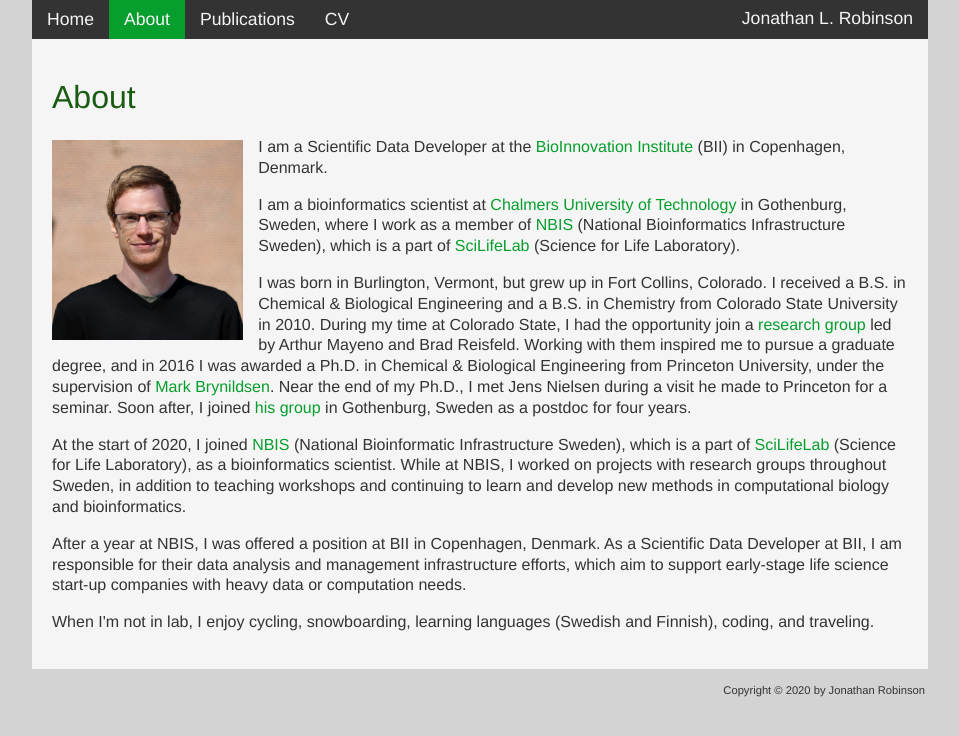
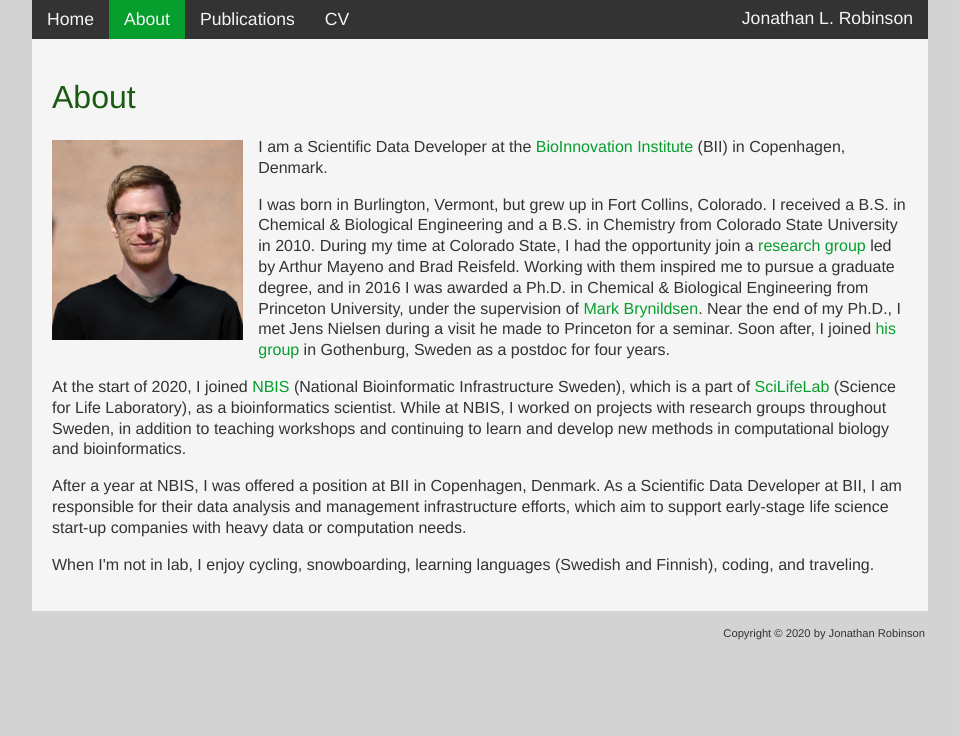
Before and after one commit to JonathanRob/JonathanRob.github.io, a Jekyll site: the page built from about.html, in a window 1280 px wide. Shown: the top 736 px of the page, without its empty margins (160-1119 px from the left). Built offline with Jekyll 4.4.1, drawn with Linux system fonts in a browser that asks for light colours.

Commit message:
fix: remove old text from About section

```diff
--- a/about.html
+++ b/about.html
@@ -12,8 +12,6 @@ title: about
 
         <p>I am a Scientific Data Developer at the <a href="https://bii.dk/">BioInnovation Institute</a> (BII) in Copenhagen, Denmark.</p>
 
-        <p>I am a bioinformatics scientist at <a href="https://www.chalmers.se/en/Pages/default.aspx">Chalmers University of Technology</a> in Gothenburg, Sweden, where I work as a member of <a href="https://nbis.se/">NBIS</a> (National Bioinformatics Infrastructure Sweden), which is a part of <a href="https://www.scilifelab.se/">SciLifeLab</a> (Science for Life Laboratory).</p>
-
 		<p>I was born in Burlington, Vermont, but grew up in Fort Collins, Colorado. I received a B.S. in Chemical & Biological Engineering and a B.S. in Chemistry from Colorado State University in 2010. During my time at Colorado State, I had the opportunity join a <a href='http://qspt.colostate.edu/'>research group</a> led by Arthur Mayeno and Brad Reisfeld. Working with them inspired me to pursue a graduate degree, and in 2016 I was awarded a Ph.D. in Chemical & Biological Engineering from Princeton University, under the supervision of <a href="https://brynildsenlab.princeton.edu/">Mark Brynildsen</a>. Near the end of my Ph.D., I met Jens Nielsen during a visit he made to Princeton for a seminar. Soon after, I joined <a href="https://www.sysbio.se/labs/nielsen/">his group</a> in Gothenburg, Sweden as a postdoc for four years.</p>
 
 		<p>At the start of 2020, I joined <a href="https://nbis.se/">NBIS</a> (National Bioinformatic Infrastructure Sweden), which is a part of <a href="https://www.scilifelab.se/">SciLifeLab</a> (Science for Life Laboratory), as a bioinformatics scientist. While at NBIS, I worked on projects with research groups throughout Sweden, in addition to teaching workshops and continuing to learn and develop new methods in computational biology and bioinformatics.</p>
```
